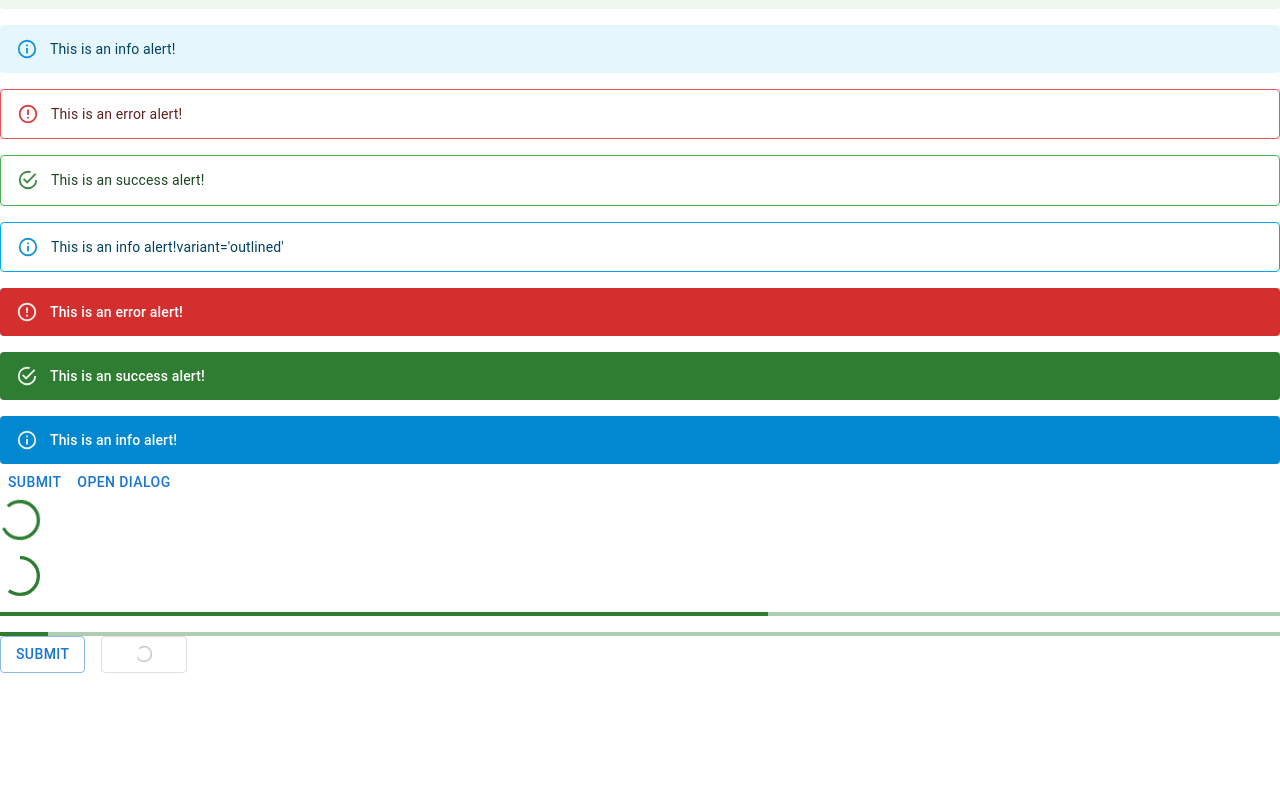
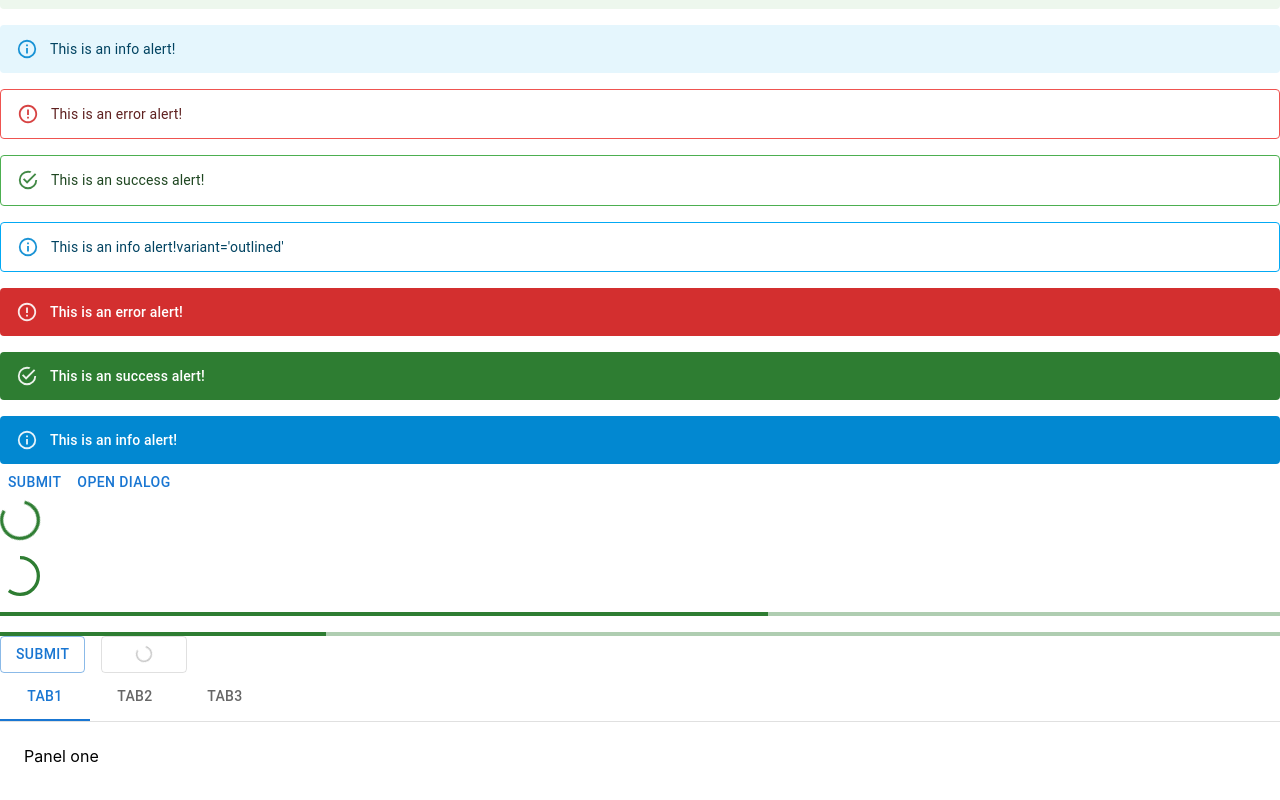
Before and after one commit to YuvRaj6392/Mui, a React (Create React App) app: page / in a window 1280 px wide. Shown: the part 3461-4261 px from the top of the page. Before the commit the page ends 4234 px from the top, so only its background shows below. Built offline with nearby package versions, Linux system fonts and the light colour scheme.

Commit message:
added changes

```diff
--- a/src/App.js
+++ b/src/App.js
@@ -32,6 +32,7 @@ import MuiDialog from './components/MuiDialog';
 import MuiProgress from './components/MuiProgress';
 import MuiSkeleton from './components/MuiSkeleton';
 import MuiLoading from './components/MuiLoading';
+import MuiTabs from './components/MuiTabs';
 function App() {
   return (
     <div style={{marginBottom:"100px",marginTop:"50px"}}>
@@ -69,7 +70,7 @@ function App() {
     <MuiDialog />
     <MuiProgress />
     <MuiLoading />
-
+    <MuiTabs />
 
     </div>
   );
--- /dev/null
+++ b/src/components/MuiTabs.js
@@ -0,0 +1,25 @@
+import React from 'react'
+import { Box,Tab } from '@mui/material'
+import { TabContext,TabList,TabPanel } from '@mui/lab'
+import { useState } from 'react'
+export default function MuiTabs() {
+    const [value,setValue]=useState('1');
+
+  return (
+    <div>
+        <TabContext value={value}>
+            <Box sx={{borderBottom:1,borderColor:'divider'}}>
+            <TabList onChange={(e)=>setValue(e.target.value)}>
+                <Tab label='tab1' value='1' />
+                <Tab label='tab2' value='2' />
+                <Tab label='tab3' value='3' />
+            </TabList>
+
+            </Box>
+            <TabPanel value='1'>Panel one</TabPanel>
+            <TabPanel value='2'>Panel two</TabPanel>
+            <TabPanel value='3'>Panel three</TabPanel>
+        </TabContext>
+    </div>
+  )
+}
--- a/src/components/MuiTextField.js
+++ b/src/components/MuiTextField.js
@@ -1,5 +1,5 @@
 import React from 'react'
-import {Stack, TextField, InputAdornment} from '@mui/material'
+import {Stack, TextField} from '@mui/material'
 
 export default function MuiTextField() {
   return (
```
